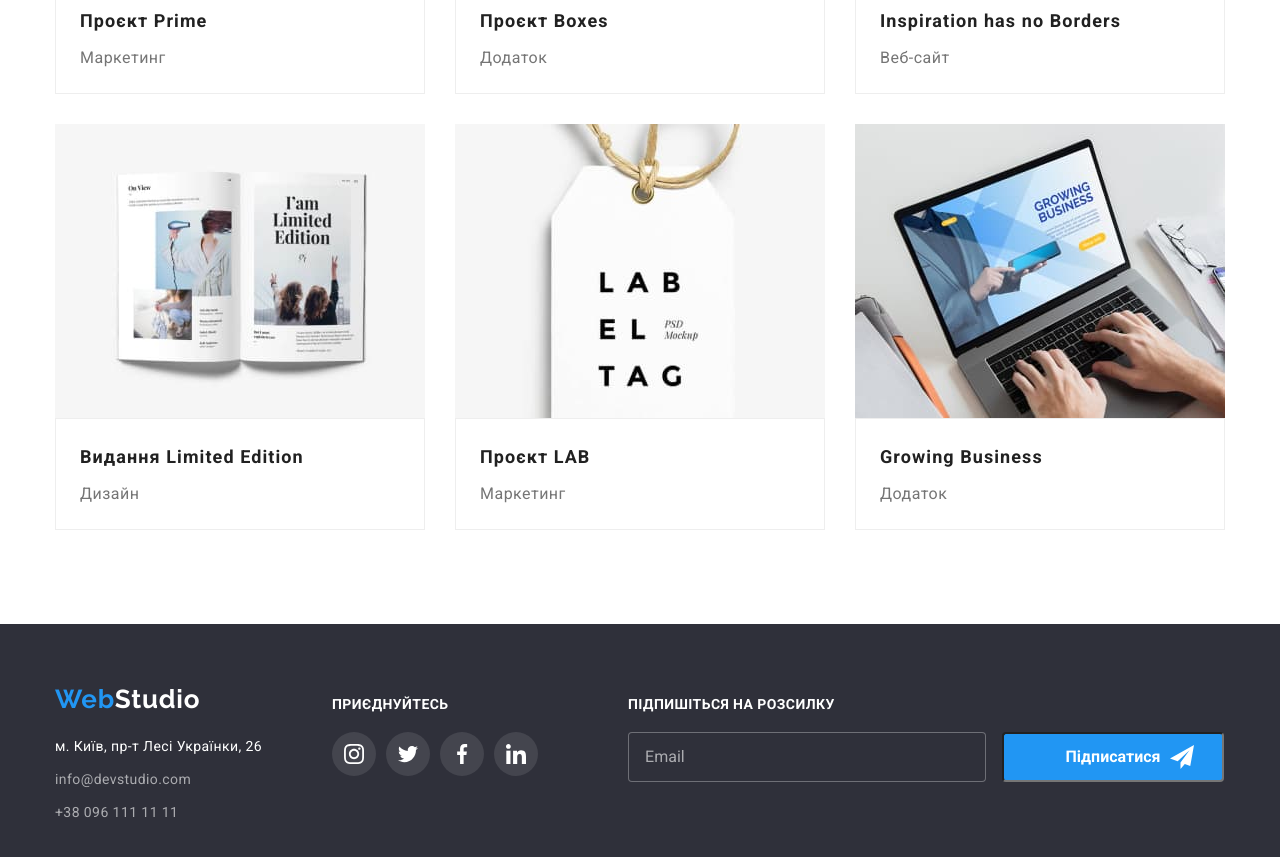
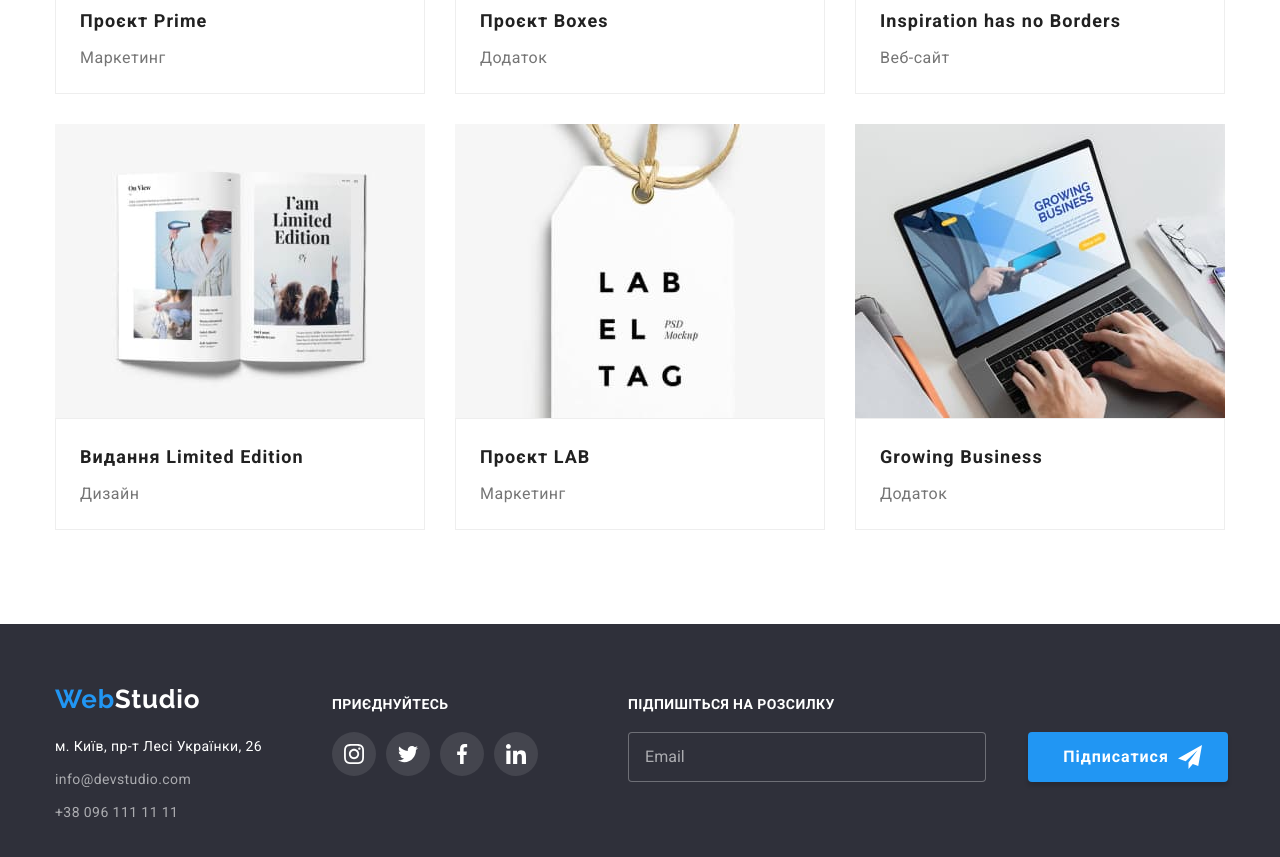
Before and after one commit to Dzhaman-Nazarii/goit-markup-hw-06, a plain HTML site: page portfolio.html in a window 1280 px wide. Shown: the part 1015-1872 px from the top of the page. Drawn offline with nearby package versions, Linux system fonts and the light colour scheme; a script that the page names is missing.

Commit message:
fixed mistakes on button-letter

```diff
--- a/css/style.css
+++ b/css/style.css
@@ -652,9 +652,10 @@ img {
 }
 
 .button-letter {
-	position: relative;
+	position: absolute;
 	display: block;
 	margin: 0 auto;
+	margin-left: 400px;
 	padding-right: 30px;
 	font-family: 'Roboto';
 	height: 50px;
@@ -680,8 +681,9 @@ img {
 	fill: var(--secondary-color);
 }
 
-.footer-input {
-	position: relative;
+
+.footer-letter {
+	display: flex;
 }
 
 .input-email {
--- a/portfolio.html
+++ b/portfolio.html
@@ -251,15 +251,15 @@
 			</div>
 			<div class="footer-div-third">
 				<h3 class="socials-header">Підпишіться на розсилку</h3>
-				<form>
-					<div class="footer-input">
-						<input class="input-email" type="email" name="user-email" placeholder="Email">
-						<input class="input-newsletter" type="email" name="user-newsletter" placeholder="Підписатися">
-						<svg  class="footer-icon" width="24" height="24">
+				<div class="footer-letter">
+					<input class="input-email" type="email" name="user-email" placeholder="Email">
+					<button type="button" class="button-letter">
+						Підписатися
+						<svg class="letter-icon" width="24" height="24">
 							<use href="./images/icons.svg#icon-newsletter"></use>
 						</svg>
-					</div>
-				</form>
+					</button>
+				</div>
 			</div>
 		</div>
 	</footer>
```
Also changed, not shown: index.html (+2 -8 lines).
